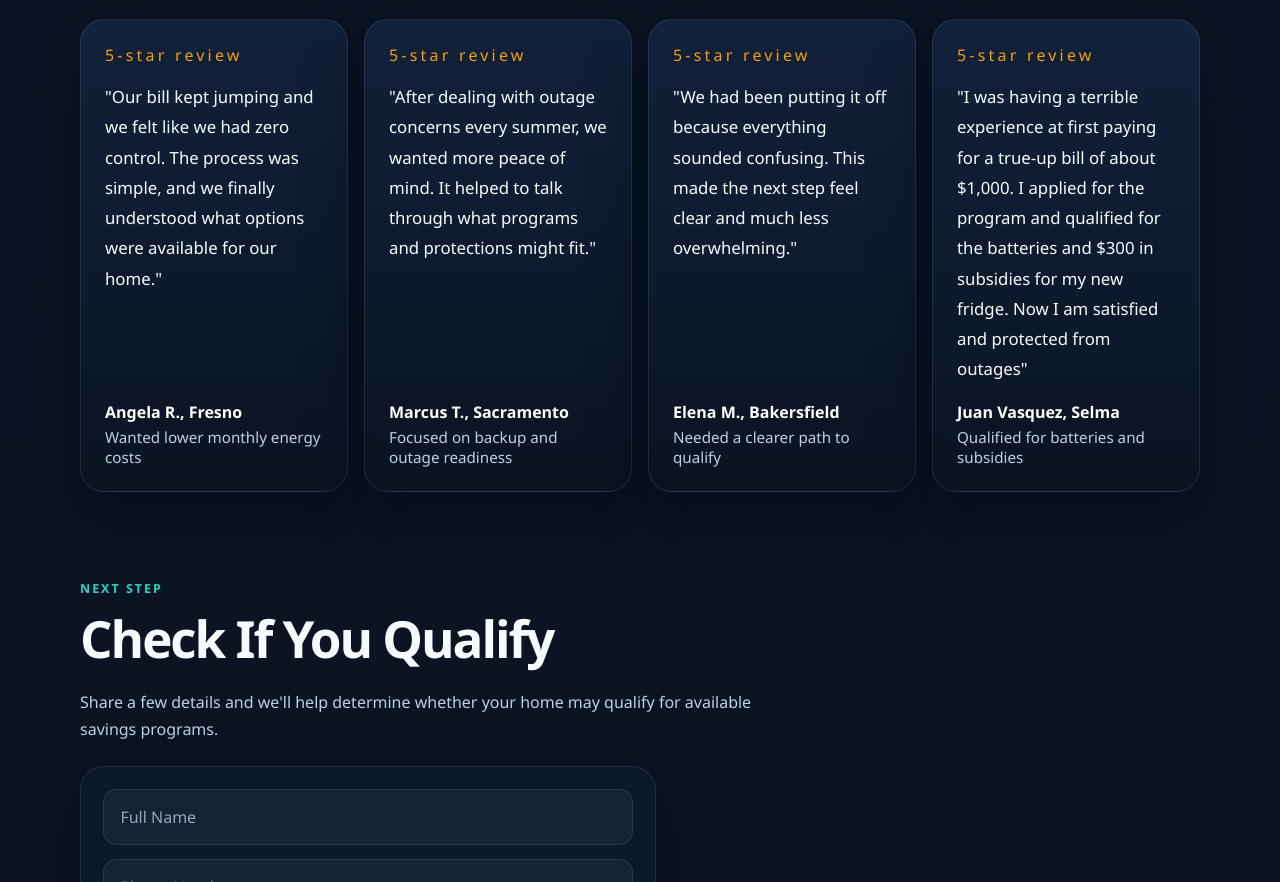
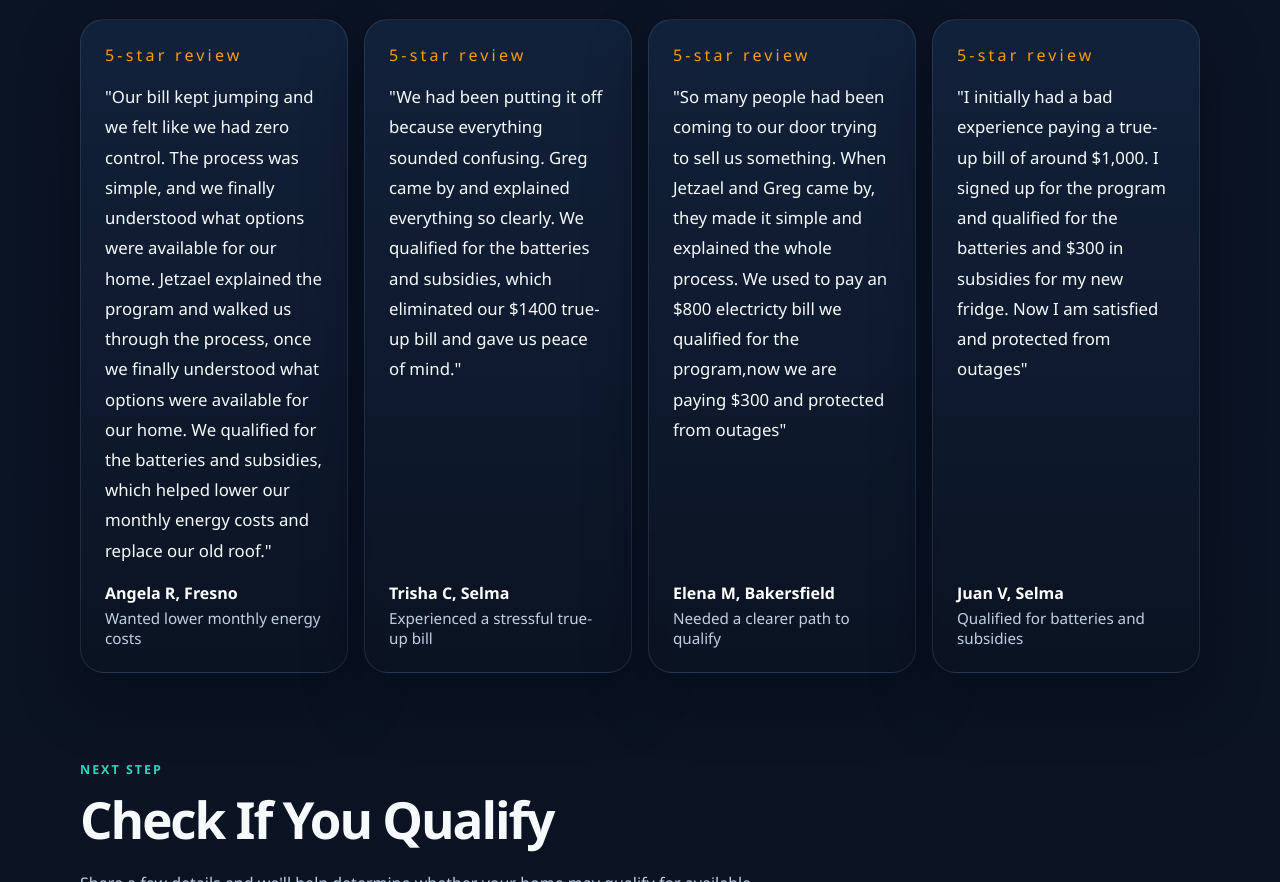
Before and after one commit to jetzordaz/LandingPage, a plain HTML site: page index.html in a window 1280 px wide. Shown: the part 4252-5134 px from the top of the page. Drawn offline with Linux system fonts and the light colour scheme.

Commit message:
Update Website

```diff
--- a/index.html
+++ b/index.html
@@ -364,12 +364,13 @@
           <article class="testimonial-card">
             <div class="testimonial-stars" aria-hidden="true" id="testimonialOneStars">5-star review</div>
             <p class="testimonial-quote" id="testimonialOneQuote">
-              "Our bill kept jumping and we felt like we had zero control. The
-              process was simple, and we finally understood what options were available
-              for our home."
+              "Our bill kept jumping and we felt like we had zero control. Jetzael explained the
+              program and walked us through the process, once we finally understood what options were available
+              for our home. We qualified for the batteries and subsidies, which helped lower our monthly energy costs and
+              replace our old roof."
             </p>
             <div class="testimonial-footer">
-              <strong id="testimonialOneName">Angela R., Fresno</strong>
+              <strong id="testimonialOneName">Angela R, Fresno</strong>
               <span id="testimonialOneResult">Wanted lower monthly energy costs</span>
             </div>
           </article>
@@ -377,23 +378,23 @@
           <article class="testimonial-card">
             <div class="testimonial-stars" aria-hidden="true" id="testimonialTwoStars">5-star review</div>
             <p class="testimonial-quote" id="testimonialTwoQuote">
-              "After dealing with outage concerns every summer, we wanted more peace
-              of mind. It helped to talk through what programs and protections might fit."
+              "We had been putting if off becasue everything sounded confusing. Greg came by and explained everything so clearly.
+              We qualified for the batteries and subsidies, which eliminated my $1400 true-up bill and gave us peace of mind."
             </p>
             <div class="testimonial-footer">
-              <strong id="testimonialTwoName">Marcus T., Sacramento</strong>
-              <span id="testimonialTwoResult">Focused on backup and outage readiness</span>
+              <strong id="testimonialTwoName">Trisha C, Selma</strong>
+              <span id="testimonialTwoResult">Experienced a stressful true-up bill</span>
             </div>
           </article>
 
           <article class="testimonial-card">
-            <div class="testimonial-stars" aria-hidden="true" id="testimonialThreeStars">5-star review</div>
+            <div class="testimonial-stars" aria-hidden="true" id="testimonialThreeStars">4-star review</div>
             <p class="testimonial-quote" id="testimonialThreeQuote">
-              "We had been putting it off because everything sounded confusing. This
-              made the next step feel clear and much less overwhelming."
+              "So many people had been coming to our door trying to sell us something. When Jetzael and Greg came by, they made it
+              simple and explained the whole process. We used to pay an $800 electricty bill we qualified for the program, now we are paying $300 and protected from outages"
             </p>
             <div class="testimonial-footer">
-              <strong id="testimonialThreeName">Elena M., Bakersfield</strong>
+              <strong id="testimonialThreeName">Elena M, Bakersfield</strong>
               <span id="testimonialThreeResult">Needed a clearer path to qualify</span>
             </div>
           </article>
@@ -404,7 +405,7 @@
               and qualified for the batteries and $300 in subsidies for my new fridge. Now I am satisfied and protected from outages"
             </p>
             <div class="testimonial-footer">
-              <strong id="testimonialFourName">Juan Vasquez, Selma</strong>
+              <strong id="testimonialFourName">Juan V, Selma</strong>
               <span id="testimonialFourResult">Qualified for batteries and subsidies</span>
             </div>
           </article>
--- a/script.js
+++ b/script.js
@@ -108,18 +108,20 @@ const copy = {
     testimonialIntro:
       "These stories show the kind of concerns homeowners bring in and the confidence they want before making a change.",
     testimonialOneQuote:
-      "\"Our bill kept jumping and we felt like we had zero control. The process was simple, and we finally understood what options were available for our home.\"",
-    testimonialOneName: "Angela R., Fresno",
+      "\"Our bill kept jumping and we felt like we had zero control. The process was simple, and we finally understood what options were available for our home. Jetzael explained the program and walked us through the process, once we finally understood what options were available for our home. We qualified for the batteries and subsidies, which helped lower our monthly energy costs and  replace our old roof.\"",
+    testimonialOneName: "Angela R, Fresno",
     testimonialOneResult: "Wanted lower monthly energy costs",
     testimonialTwoQuote:
-      "\"After dealing with outage concerns every summer, we wanted more peace of mind. It helped to talk through what programs and protections might fit.\"",
-    testimonialTwoName: "Marcus T., Sacramento",
-    testimonialTwoResult: "Focused on backup and outage readiness",
+      "\"We had been putting it off because everything sounded confusing. Greg came by and explained everything so clearly. We qualified for the batteries and subsidies, which eliminated our $1400 true-up bill and gave us peace of mind.\"",
+    testimonialTwoName: "Trisha C, Selma",
+    testimonialTwoResult: "Experienced a stressful true-up bill",
     testimonialThreeQuote:
-      "\"We had been putting it off because everything sounded confusing. This made the next step feel clear and much less overwhelming.\"",
-    testimonialThreeName: "Elena M., Bakersfield",
+      "\"So many people had been coming to our door trying to sell us something. When Jetzael and Greg came by, they made it simple and explained the whole process. We used to pay an $800 electricty bill we qualified for the program,now we are paying $300 and protected from outages\"",
+    testimonialThreeName: "Elena M, Bakersfield",
     testimonialThreeResult: "Needed a clearer path to qualify",
-    testimonialFourName: "Juan Vasquez, Selma",
+    testimonialFourQuote:
+      "\"I initially had a bad experience paying a true-up bill of around $1,000. I signed up for the program and qualified for the batteries and $300 in subsidies for my new fridge. Now I am satisfied and protected from outages\"",
+    testimonialFourName: "Juan V, Selma",
     testimonialFourResult: "Qualified for batteries and subsidies",
     formTag: "Next step",
     formTitle: "Check If You Qualify",
@@ -246,20 +248,20 @@ const copy = {
     testimonialIntro:
       "Estas historias reflejan las preocupaciones reales de propietarios que buscaban mas claridad y tranquilidad.",
     testimonialOneQuote:
-      "\"Nuestra factura seguia subiendo y sentiamos que no teniamos control. El proceso fue sencillo y por fin entendimos que opciones habia para nuestro hogar.\"",
-    testimonialOneName: "Angela R., Fresno",
+      "\"Nuestra factura seguia subiendo y sentiamos que no teniamos control. El proceso fue sencillo y por fin entendimos que opciones habia para nuestro hogar. Jetzael explicó el programa y nos guió a través del proceso, una vez que finalmente entendimos qué opciones estaban disponibles para nuestro hogar. Nosotros calificamos para las baterías y subsidios, lo que ayudó a reducir nuestros costos mensuales de energía y reemplazó nuestro viejo techo.\"",
+    testimonialOneName: "Angela R, Fresno",
     testimonialOneResult: "Queria bajar sus costos mensuales",
     testimonialTwoQuote:
-      "\"Despues de preocuparnos por los apagones cada verano, buscabamos mas tranquilidad. Fue util entender que programas y protecciones podrian aplicar.\"",
-    testimonialTwoName: "Marcus T., Sacramento",
-    testimonialTwoResult: "Buscaba prepararse mejor para apagones",
+      "\"Lo habiamos pospuesto porque todo parecia confuso. Greg vino a mi casa y explico todo de manera clara. Qualificamos para las baterias y subsidios, lo que eliminó nuestro cargo de $1400 y nos dio tranquilidad.\"",
+    testimonialTwoName: "Trisha C, Selma",
+    testimonialTwoResult: "Experimentamos una factura de ajuste estresante",
     testimonialThreeQuote:
-      "\"Lo habiamos pospuesto porque todo parecia confuso. Esto hizo que el siguiente paso se sintiera mucho mas claro y manejable.\"",
-    testimonialThreeName: "Elena M., Bakersfield",
+      "\"Mucha gente ha venido a nuestra puerta tratando de vendernos algo. Cuando llegaron Jetzael y Greg, hicieron todo simple y nos explicaron el proceso completo. Nosotros pagamos $800 de electricidad y ahora pagamos $300 y estamos protegidos contra apagones\"",
+    testimonialThreeName: "Elena M, Bakersfield",
     testimonialThreeResult: "Necesitaba una ruta mas clara para calificar",
     testimonialFourQuote:
       "\"Al principio tenia una mala experiencia pagando una factura de ajuste de alrededor de $1,000. Me inscrebi en el programa y califique para las baterias y $300 en subsidios para mi nueva refrigeradora. Ahora estoy satisfecho y protegido contra apagones\"",
-    testimonialFourName: "Juan Vasquez, Selma",
+    testimonialFourName: "Juan V, Selma",
     testimonialFourResult: "Califico para baterias y subsidios",
     formTag: "Siguiente paso",
     formTitle: "Consulta Si Calificas",
```
